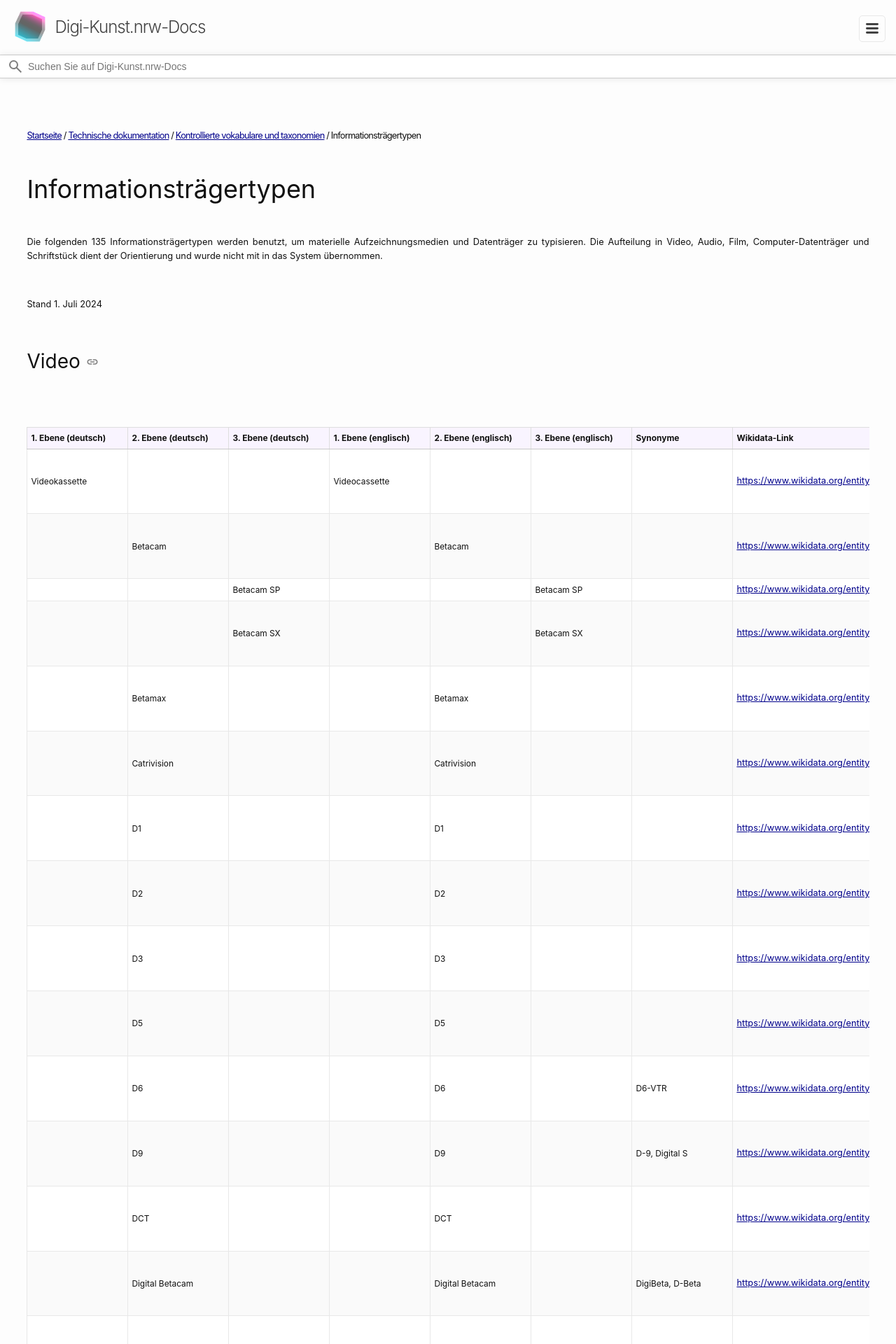
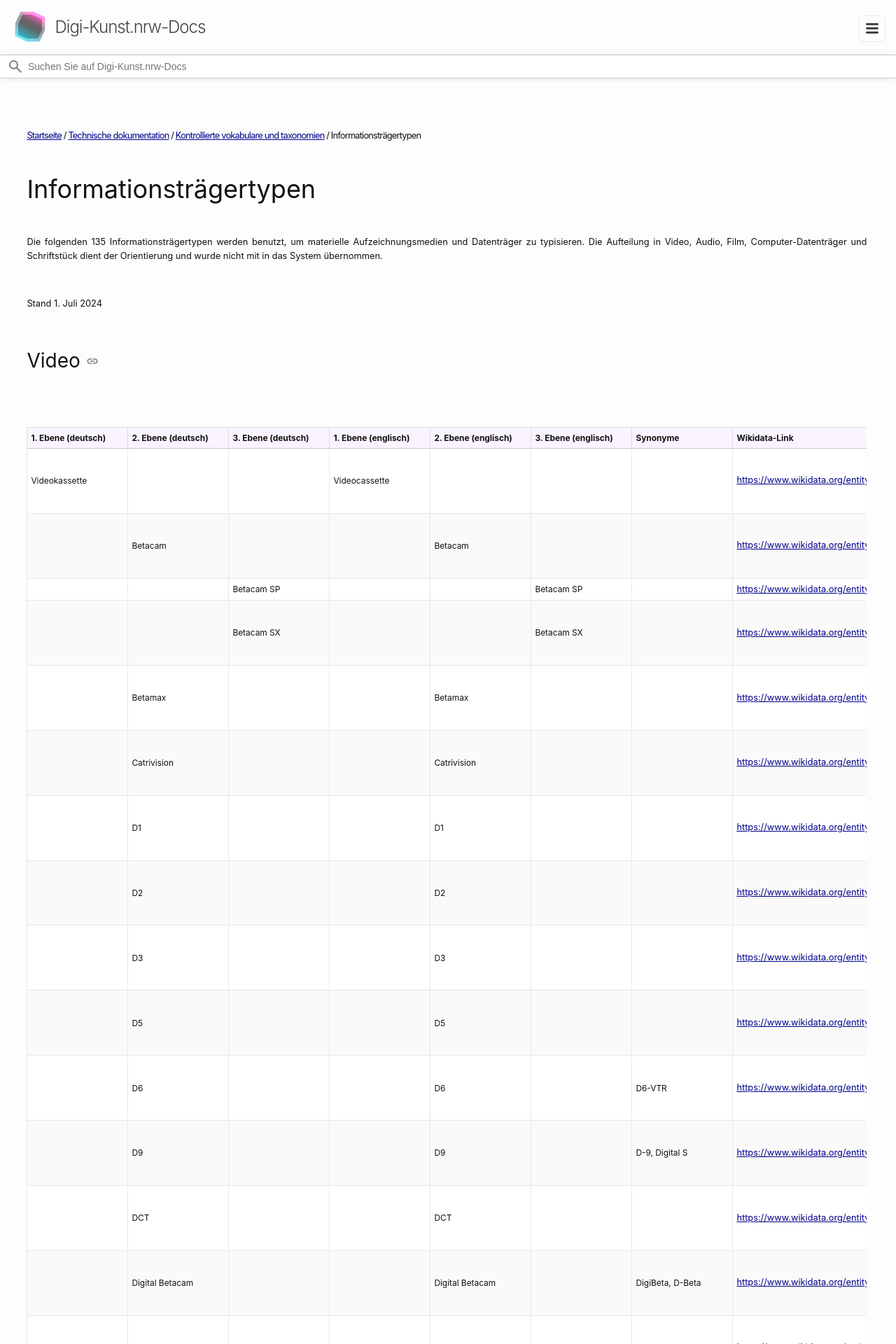
Before and after one commit to christiansievers/site-test, a Jekyll site: the page built from technische-dokumentation/kontrollierte-vokabulare-und-taxonomien/informationstraegertypen.markdown, in a window 1280 px wide. Shown: the top 1920 px of the page at 70% size. Built offline with Jekyll 4.4.1, drawn with Linux system fonts in a browser that asks for light colours; a script that is not in the unit is left out.

Commit message:
Overflow-X im Hauptcontent; Anpassung der Styles für Videos

```diff
--- a/assets/css/digi-kunst-docs.css
+++ b/assets/css/digi-kunst-docs.css
@@ -498,8 +498,9 @@ body {
  .main-content {
    flex: 4;
    min-height: 65vh;
-   overflow-x: auto;
+   overflow-x: visible;
    margin-bottom: 1%;
+   max-width: 1200px;
  }
 
  .post-content {
@@ -757,7 +758,7 @@ img {
    box-shadow: 0 12px 24px rgba(0, 0, 0, 0.4);
    margin-left: auto;
    margin-right: auto;
-   max-width: 95%;
+   max-width: 100%;
    vertical-align: middle;
    margin-top: 2%;
    margin-bottom: 2%;
@@ -769,8 +770,6 @@ img {
 
  @media screen and (max-width: 1380px) {
    .post-content img {
-     max-width: 95%;
-     vertical-align: middle;
      margin-top: 8%;
      margin-bottom: 8%;
    }
@@ -806,6 +805,12 @@ img {
  /*---- Videos ----*/
 
  video {
+   display: block;
+   box-shadow: 0 12px 24px rgba(0, 0, 0, 0.4);
+   margin-left: auto;
+   margin-right: auto;
+   max-width: 100%;
+   vertical-align: middle;
    margin-top: 4%;
    margin-bottom: 4%;
  }
```
